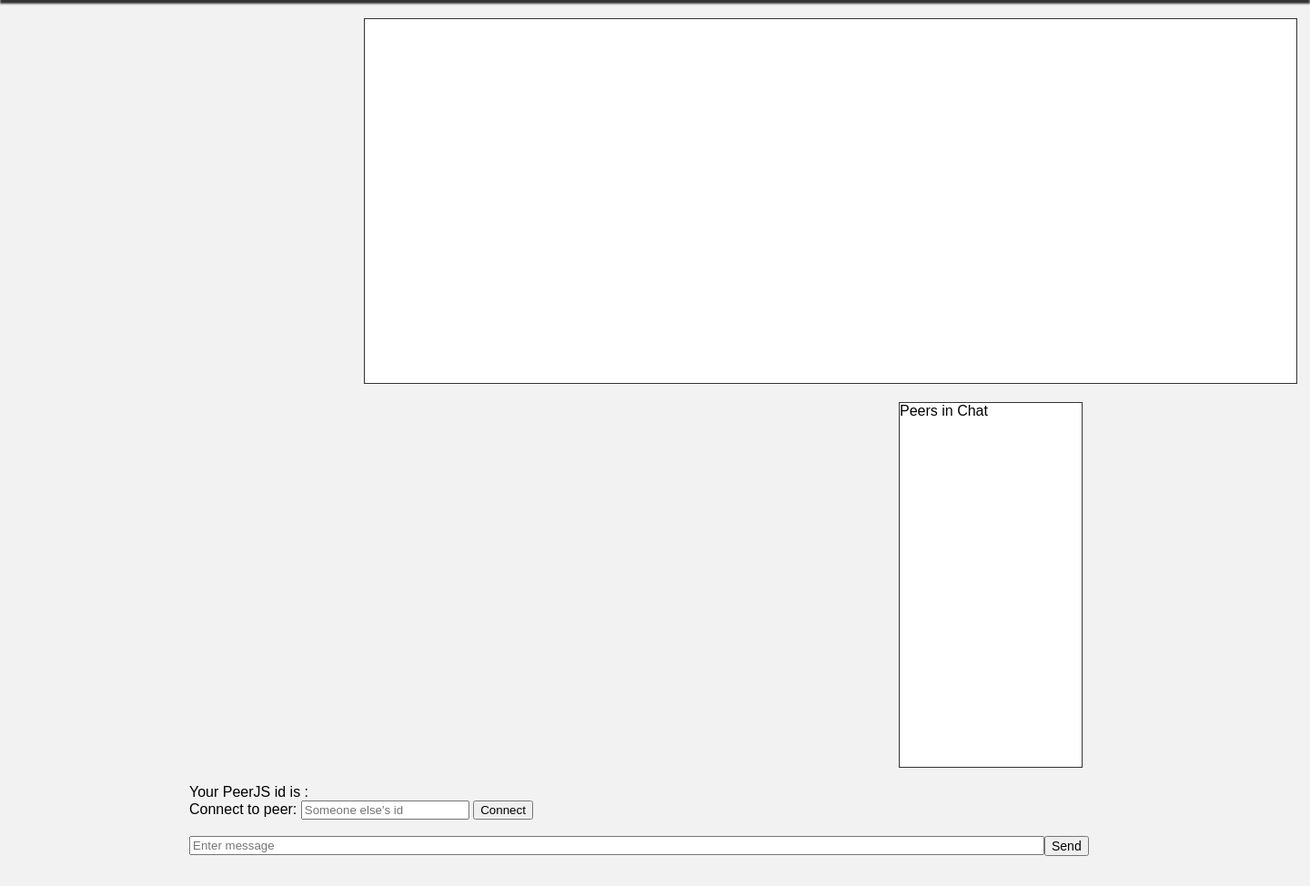
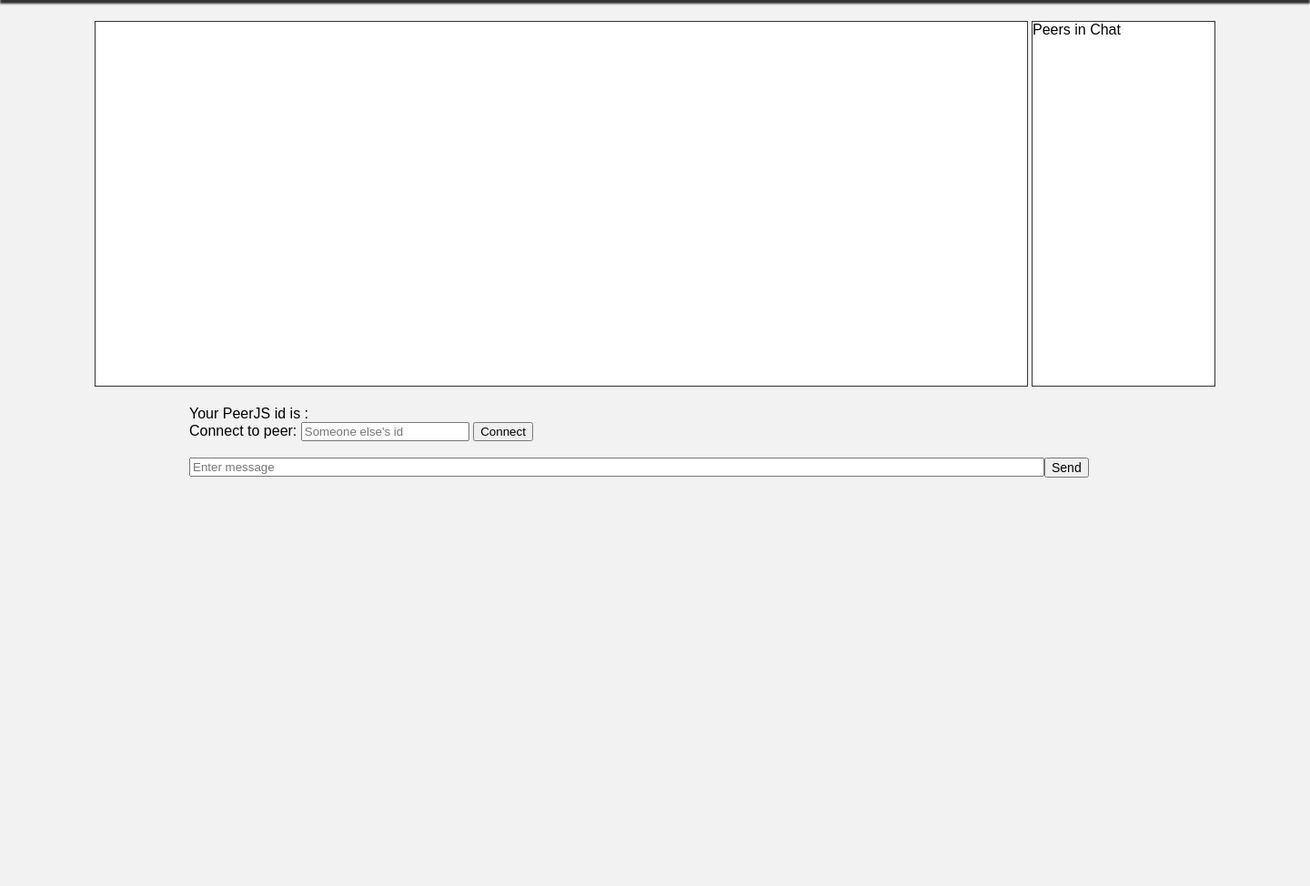
Before and after one commit to shellyan/cs-339-chatapp, a PHP site: page / in a window 1440 px wide. Shown: the part 60-1034 px from the top of the page at 91% size. After the commit the page ends 585 px from the top, so only its background shows below. Run offline with PHP 8.4, Linux system fonts and the light colour scheme; some libraries are stand-ins or nearby versions.

Commit message:
fixed layout

```diff
--- a/examples/peerjs/examples/PesterChum/css/style.css
+++ b/examples/peerjs/examples/PesterChum/css/style.css
@@ -18,14 +18,13 @@
 	}
 
 	#wrap{
+
 	}
 
 	#container{
 		width:1024px;
 		height:400px;
 		margin-top:20px;
-		margin-left:400px;
-		float:left;
 		background-color:white;
 		border:1px solid #333;
 		overflow-y: scroll;
@@ -35,8 +34,6 @@
 	#connections{
 		width:200px;
 		height:400px;
-		float:right;
-		margin-right:250px;
 		margin-top:20px;
 		background-color:white;
 		border:1px solid #333;
--- a/examples/peerjs/examples/PesterChum/index.html
+++ b/examples/peerjs/examples/PesterChum/index.html
@@ -11,18 +11,23 @@
 	<div id = "header">
 		<h1>PesterChum v. 1.0</h1>
 	</div>
+	<center>
+	<table>
+	<tr>
+		<!--<div id="wrap"> -->
 
-	<div id="wrap">
+			<td><div id = "container">
 
-		<div id = "container">
+			</div></td>
 
-		</div>
+			<td><div id = "connections">
+				Peers in Chat
+			</div></td>
 
-		<div id = "connections">
-			Peers in Chat
-		</div>
-
-	</div>
+		<!--</div>-->
+	</tr>
+	</table>
+	</center>
 
 	<div id = "peerjs">
 		<br>Your PeerJS id is : <span id="pid"></span><br>
--- a/examples/peerjs/examples/PesterChum/js/script.js
+++ b/examples/peerjs/examples/PesterChum/js/script.js
@@ -8,8 +8,8 @@
 var allPeers = new Array();
 
 // Connect to PeerJS, server assigns ID
-//var peer = new Peer({key: 'lwjd5qra8257b9', debug: true});
-var peer = new Peer({host: '10.23.54.117', port: 49445, debug: true});
+var peer = new Peer({key: 'lwjd5qra8257b9', debug: true});
+//var peer = new Peer({host: '10.23.54.117', port: 49445, debug: true});
 		peer.on('open', function(id){
 		$('#pid').text(id);
 		allPeers.push(id);
```
